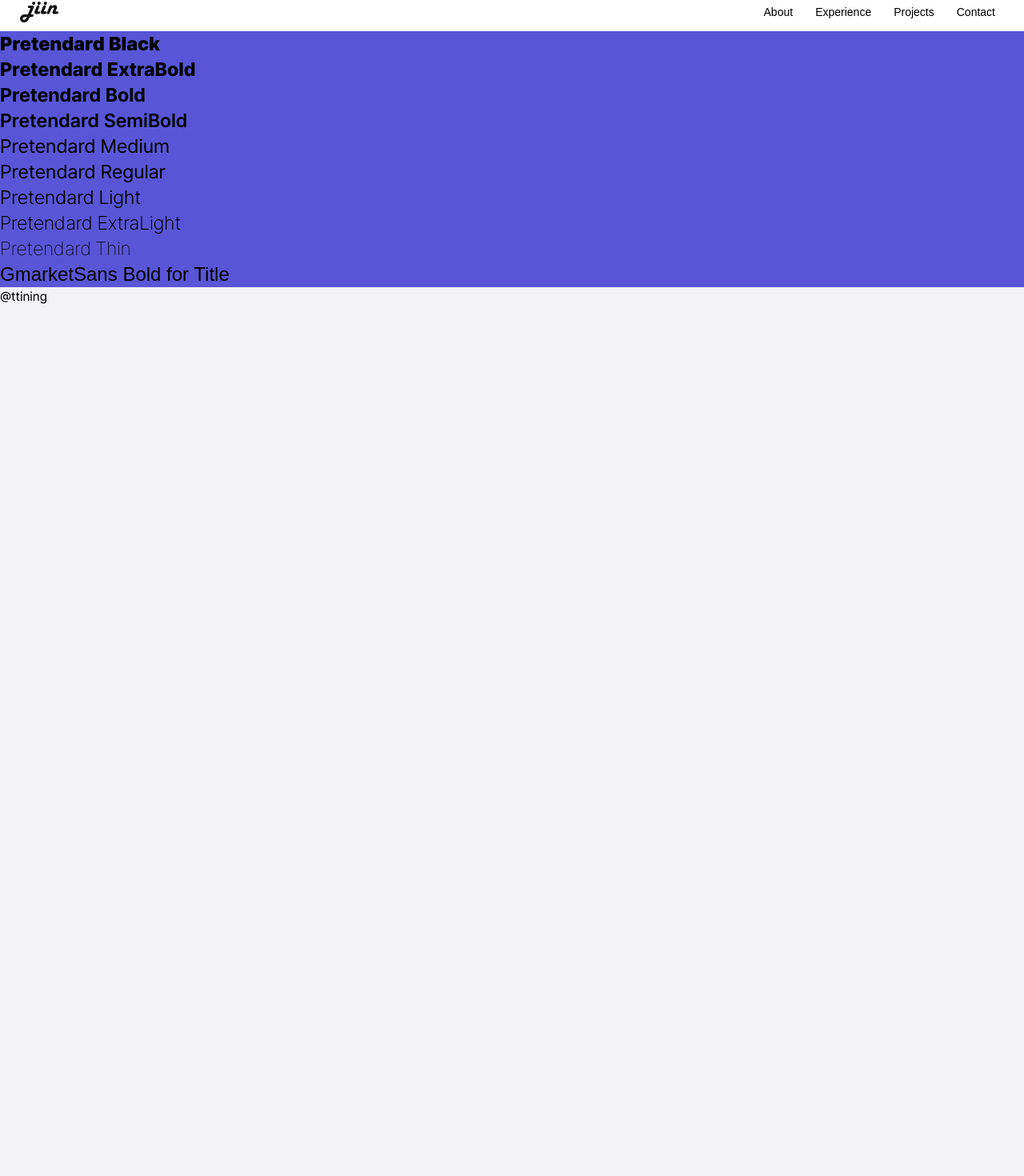
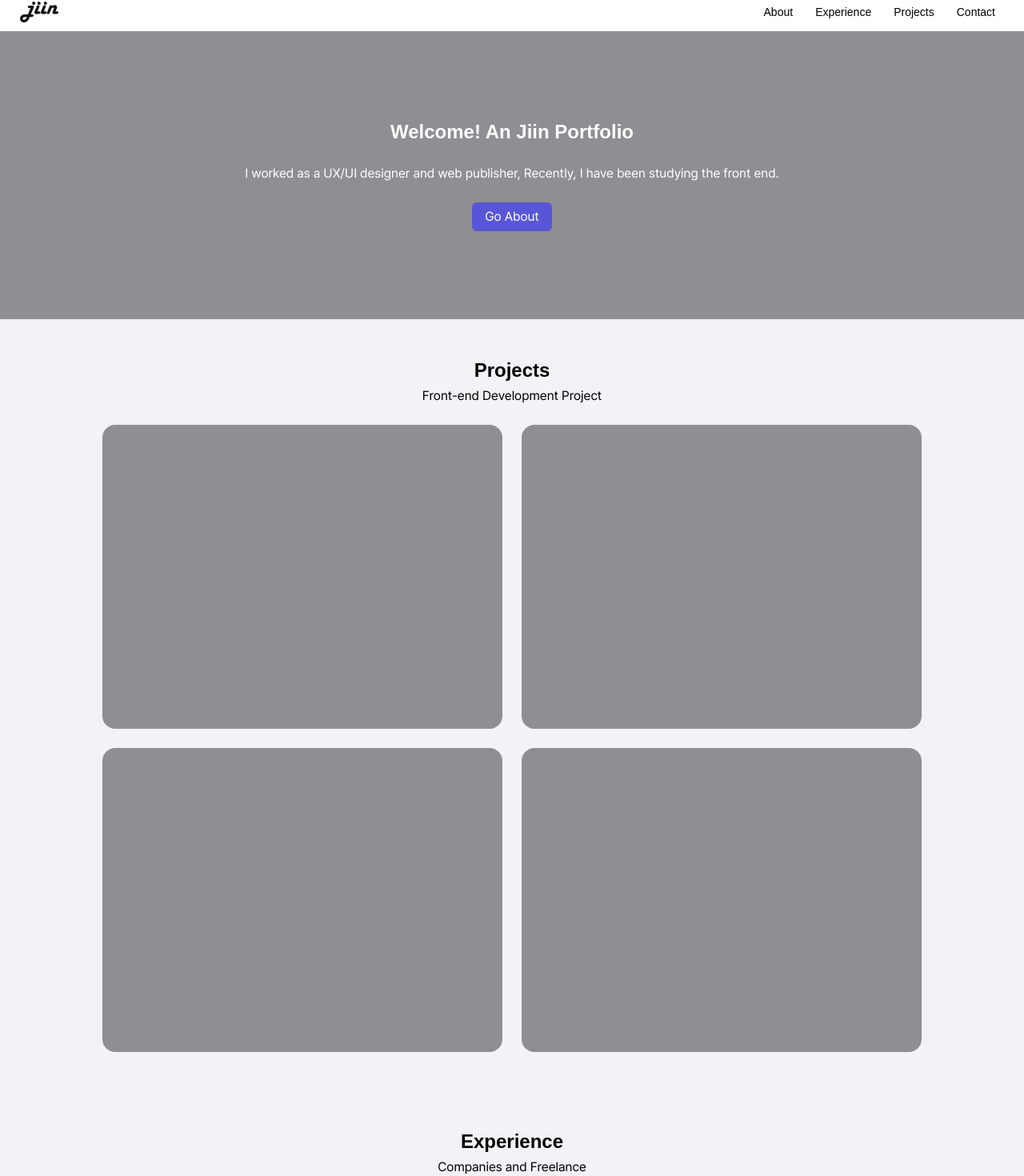
Before and after one commit to ttining-real/ttining-place, a Next.js app: page / in a window 1280 px wide. Shown: the part 9-1479 px from the top of the page at 80% size. Before the commit the page ends 800 px from the top, so only its background shows below. Built offline with nearby package versions, Linux system fonts and the light colour scheme; a web font is replaced by a local one.

Commit message:
[Feature] 홈 화면 레이아웃
- 임시 레이아웃 생성

```diff
--- a/src/pages/index.tsx
+++ b/src/pages/index.tsx
@@ -1,32 +1,71 @@
 import localFont from 'next/font/local';
+import Link from 'next/link';
 
-const baseFont = localFont({
-  src: '../fonts/PretendardVariable.woff2',
+const gmarket = localFont({
+  src: [
+    {
+      path: '../fonts/GmarketSansTTFBold.ttf',
+      weight: '600',
+      style: 'normal',
+    },
+    {
+      path: '../fonts/GmarketSansTTFMedium.ttf',
+      weight: '400',
+      style: 'normal',
+    },
+    {
+      path: '../fonts/GmarketSansTTFLight.ttf',
+      weight: '200',
+      style: 'normal',
+    },
+  ],
   display: 'swap',
-  variable: '--baseFont',
-});
-
-const titleFont = localFont({
-  src: '../fonts/GmarketSansTTFBold.ttf',
-  display: 'swap',
-  variable: '--titleFont',
+  variable: '--gmarketFont',
 });
 
 export default function Home() {
   return (
-    <div className={` ${baseFont.className} bg-primary text-2xl`}>
-      <p className="font-black">Pretendard Black</p>
-      <p className="font-extrabold">Pretendard ExtraBold</p>
-      <p className="font-bold">Pretendard Bold</p>
-      <p className="font-semibold">Pretendard SemiBold</p>
-      <p className="titleFont">Pretendard Medium</p>
-      <p className="font-regular">Pretendard Regular</p>
-      <p className="font-light">Pretendard Light</p>
-      <p className="font-extralight">Pretendard ExtraLight</p>
-      <p className="font-thin">Pretendard Thin</p>
-      <p className={`${titleFont.className} title-font`}>
-        GmarketSans Bold for Title
-      </p>
-    </div>
+    <>
+      <section className="bg-gray-10 flex h-[360px] flex-col items-center justify-center gap-6">
+        <h2
+          className={`${gmarket.className} gmarket text-2xl font-bold text-white`}
+        >
+          Welcome! An Jiin Portfolio
+        </h2>
+        <p className="text-base text-white">
+          I worked as a UX/UI designer and web publisher, Recently, I have been
+          studying the front end.
+        </p>
+        <Link
+          href="/about"
+          className="bg-primary rounded-md px-4 py-1.5 text-base text-white"
+        >
+          Go About
+        </Link>
+      </section>
+      <section className="m-auto flex max-w-5xl flex-col gap-6 py-12">
+        <header className="flex flex-col items-center gap-1">
+          <h3 className={`${gmarket.className} gmarket text-2xl font-bold`}>
+            Projects
+          </h3>
+          <p>Front-end Development Project</p>
+        </header>
+        <div className="grid grid-cols-2 gap-6">
+          <div className="bg-gray-10 h-[380px] rounded-2xl"></div>
+          <div className="bg-gray-10 h-[380px] rounded-2xl"></div>
+          <div className="bg-gray-10 h-[380px] rounded-2xl"></div>
+          <div className="bg-gray-10 h-[380px] rounded-2xl"></div>
+        </div>
+      </section>
+      <section className="m-auto flex max-w-5xl flex-col gap-6 py-12">
+        <header className="flex flex-col items-center gap-1">
+          <h3 className={`${gmarket.className} gmarket text-2xl font-bold`}>
+            Experience
+          </h3>
+          <p>Companies and Freelance</p>
+        </header>
+        <div className="bg-gray-10 h-[380px] rounded-2xl"></div>
+      </section>
+    </>
   );
 }
```
